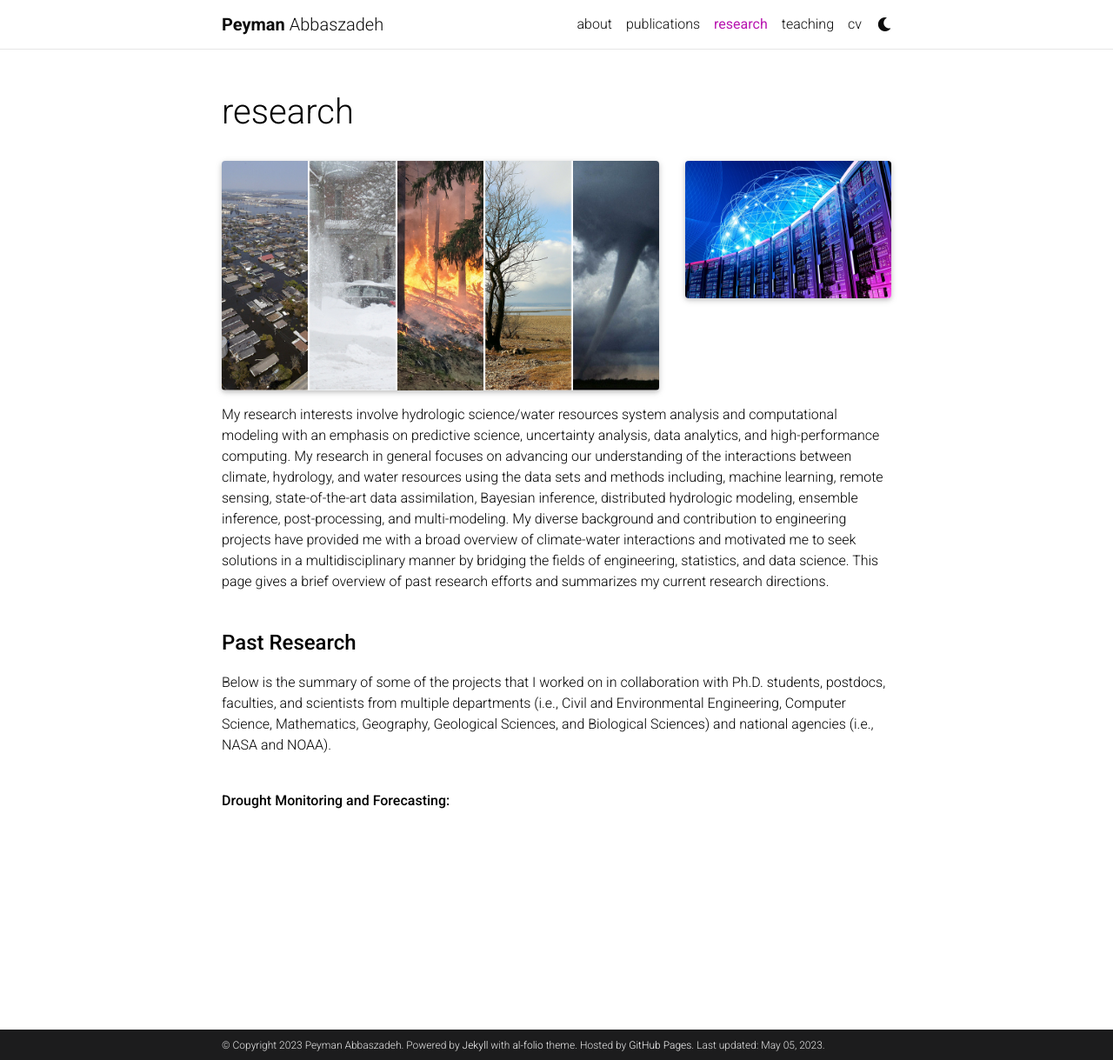
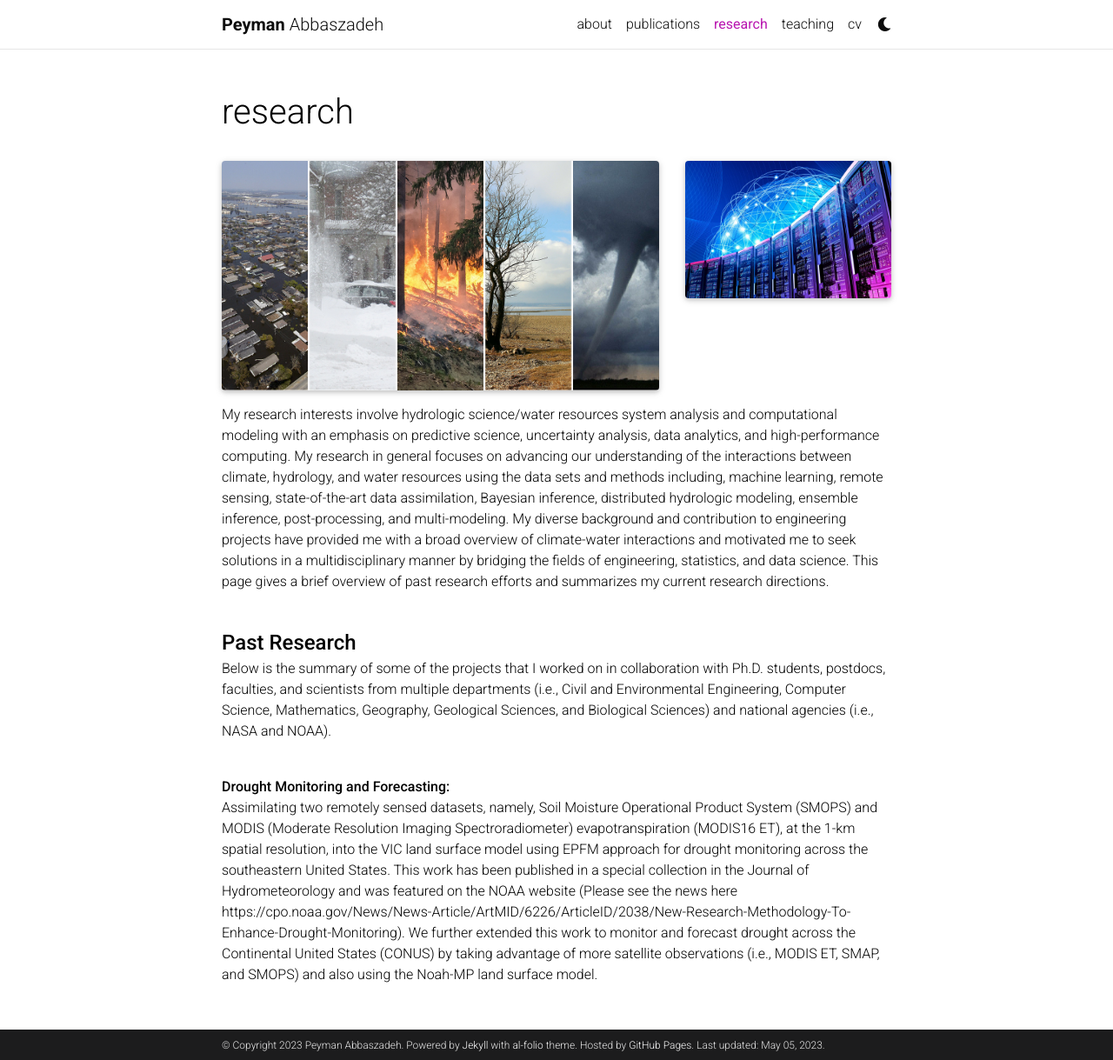
Before and after one commit to Pabbaszadeh/Pabbaszadeh.github.io, a Jekyll site: the page built from _pages/research.md, in a window 1280 px wide and 1219 px high. Shown: the whole window at 87% size. Built offline with Jekyll 4.4.1, drawn with Linux system fonts in a browser that asks for light colours; full-size pictures stand in for the smaller copies a plugin makes; comment, search, counter and statistics services are not loaded; a style sheet for code colours, icons or effects is not loaded.

Commit message:
Update research.md

```diff
--- a/_pages/research.md
+++ b/_pages/research.md
@@ -12,14 +12,14 @@ nav_order: 5
         {% include figure.html path="assets/img/Rsearch_1.png" title="example image" class="img-fluid rounded z-depth-1" %}
     </div>
     <div class="col-sm-4 mt-3 mt-md-0">
-        {% include figure.html path="assets/img/Rsearch_2.jpg" title="example image" class="img-fluid rounded z-depth-1" %}
+        {% include figure.html path="assets/img/Rsearch_2.png" title="example image" class="img-fluid rounded z-depth-1" %}
     </div>
 </div>
 
 My research interests involve hydrologic science/water resources system analysis and computational modeling with an emphasis on predictive science, uncertainty analysis, data analytics, and high-performance computing. My research in general focuses on advancing our understanding of the interactions between climate, hydrology, and water resources using the data sets and methods including, machine learning, remote sensing, state-of-the-art data assimilation, Bayesian inference, distributed hydrologic modeling, ensemble inference, post-processing, and multi-modeling. My diverse background and contribution to engineering projects have provided me with a broad overview of climate-water interactions and motivated me to seek solutions in a multidisciplinary manner by bridging the fields of engineering, statistics, and data science. This page gives a brief overview of past research efforts and summarizes my current research directions.<br><br>
 
-<strong style="font-size: 24px;">Past Research</strong>
-
+<strong style="font-size: 24px;">Past Research</strong><br>
 Below is the summary of some of the projects that I worked on in collaboration with Ph.D. students, postdocs, faculties, and scientists from multiple departments (i.e., Civil and Environmental Engineering, Computer Science, Mathematics, Geography, Geological Sciences, and Biological Sciences) and national agencies (i.e., NASA and NOAA).<br><br>
 
-<strong style="font-size: 16px;">Drought Monitoring and Forecasting:</strong>
+<strong style="font-size: 16px;">Drought Monitoring and Forecasting:</strong><br>
+Assimilating two remotely sensed datasets, namely, Soil Moisture Operational Product System (SMOPS) and MODIS (Moderate Resolution Imaging Spectroradiometer) evapotranspiration (MODIS16 ET), at the 1-km spatial resolution, into the VIC land surface model using EPFM approach for drought monitoring across the southeastern United States. This work has been published in a special collection in the Journal of Hydrometeorology and was featured on the NOAA website (Please see the news here https://cpo.noaa.gov/News/News-Article/ArtMID/6226/ArticleID/2038/New-Research-Methodology-To- Enhance-Drought-Monitoring). We further extended this work to monitor and forecast drought across the Continental United States (CONUS) by taking advantage of more satellite observations (i.e., MODIS ET, SMAP, and SMOPS) and also using the Noah-MP land surface model.
```
